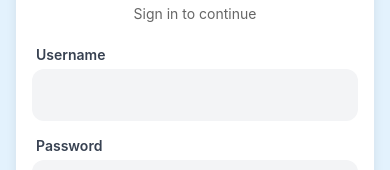
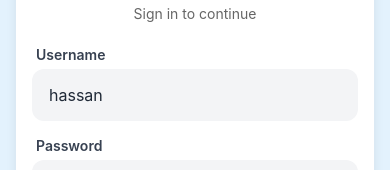
Before and after one commit to Leeevai/Underboss, a React Native app in the folder front-end/: screen / in a window 390 px wide. Shown: the part 313-483 px from the top of the page. Built offline with nearby package versions, Linux system fonts and the light colour scheme.

Commit message:
fix(frontend::login): add default login

```diff
--- a/front-end/src/login/Login.tsx
+++ b/front-end/src/login/Login.tsx
@@ -65,8 +65,8 @@ export default function Login({ onLogUser }: LoginProps) {
   const [isLoginMode, setIsLoginMode] = useState<boolean>(true)
 
   // Form state
-  const [username, setUsername] = useState<string>('')
-  const [password, setPassword] = useState<string>('')
+  const [username, setUsername] = useState<string>('hassan')
+  const [password, setPassword] = useState<string>('123')
   const [email, setEmail] = useState<string>('') // Only for register
 
   // UI state
--- a/front-end/src/main/MainView.tsx
+++ b/front-end/src/main/MainView.tsx
@@ -7,11 +7,13 @@ import PapsFeed from '../feed/PapsFeed';
 import NotificationPage from '../pages/NotificationPage';
 import ProfilePage from '../pages/ProfilePage';
 import SettingsPage from '../pages/SettingsPage';
-import Spap from '../spap/Spap';import ModifyProfil from '../pages/ModifyProfil.tsx';
+import Spap from '../spap/SpapFeed';
+import ModifyProfil from '../pages/ModifyProfil.tsx';
 import Post from '../posting/posting_page'
 
 
 import { serv, getCurrentUser } from '../serve';
+import SpapFeed from '../spap/SpapFeed';
 
 
 const currentUser = getCurrentUser();
@@ -92,7 +94,7 @@ function MainTabs() {
       />
       <Tab.Screen
         name="Spap"
-        component={Spap}
+        component={SpapFeed}
         options={{ title: 'Spap' }}
       />
       <Tab.Screen
```
